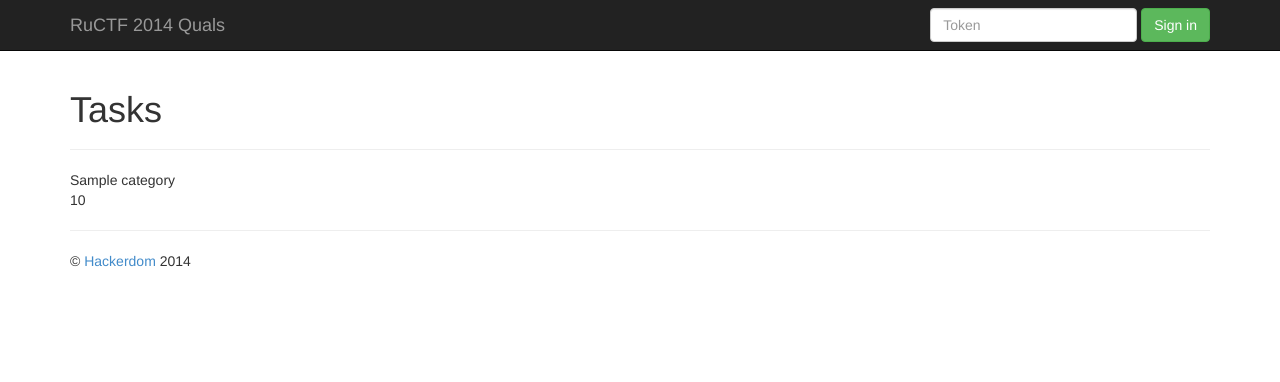
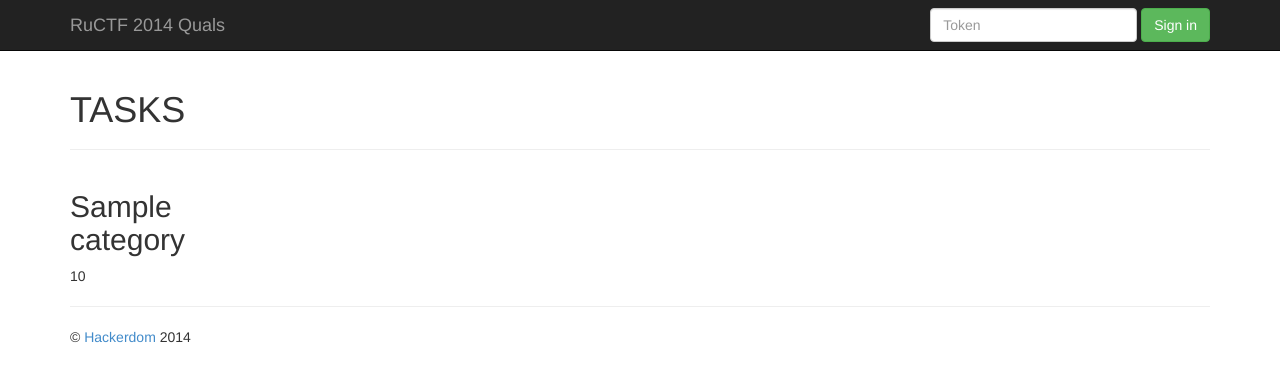
Before and after one commit to last-g/qoala, a Django app: page /board/ in a window 1280 px wide. Shown: the top 382 px of the page. Run offline with Django 3.2, Linux system fonts and the light colour scheme; data comes from the database, SQL or seed files in the repository; tables that the repository leaves empty hold one stand-in row (values such as "Sample post"); parts of the project's set-up code (start-up, migrations or seed data) failed here and were passed over; some libraries are stand-ins or nearby versions.

Commit message:
[design] taskboard

```diff
--- a/apps/board/templates/board/scoreboard.html
+++ b/apps/board/templates/board/scoreboard.html
@@ -1,6 +1,6 @@
 {% extends "base.html" %}
 
-{% block page_header %}Current scoreboard{% endblock %}
+{% block page_header %}CURRENT SCOREBOARD{% endblock %}
 
 {% block content %}
 
--- a/apps/board/templates/board/taskboard.html
+++ b/apps/board/templates/board/taskboard.html
@@ -1,26 +1,24 @@
 {% extends "base.html" %}
 
-{% block page_header %}Tasks{% endblock %}
+{% block page_header %}TASKS{% endblock %}
 
 {% block content %}
 
+    <div class="row">
       {% for category in categories %}
-        <div class="category-column">
-            <div class="category-name"> {{ category.name }} </div>
-            <div class="category-tasks">
+        <div class="col-md-2">
+          <h2>{{ category.name }}</h2>
           {% for task in category.quest_set.all %}
-                    <div class="task">
             {% if task.is_solved %}
               <span class="solved">{{ task.score }}</span>
             {% elif task.is_open %}
-                            <a class="open" href="{{ task.get_absolute_url }}">{{ task.score }}</a>
+              <p><a class="btn btn-default" href="{{ task.get_absolute_url }}" role="button">{{ task.score }}</a></p>
             {% else %}
-                            <span class="closed">{{ task.score }}</span>
+              <p><a class="btn btn-default" disabled="disabled">{{ task.score }}</a></p>
             {% endif %}
+          {% endfor %}
         </div>
       {% endfor %}
     </div>
-        </div>
-    {% endfor %}
 
 {% endblock %}
```
Lines whose indentation alone changed are shown as unchanged.
